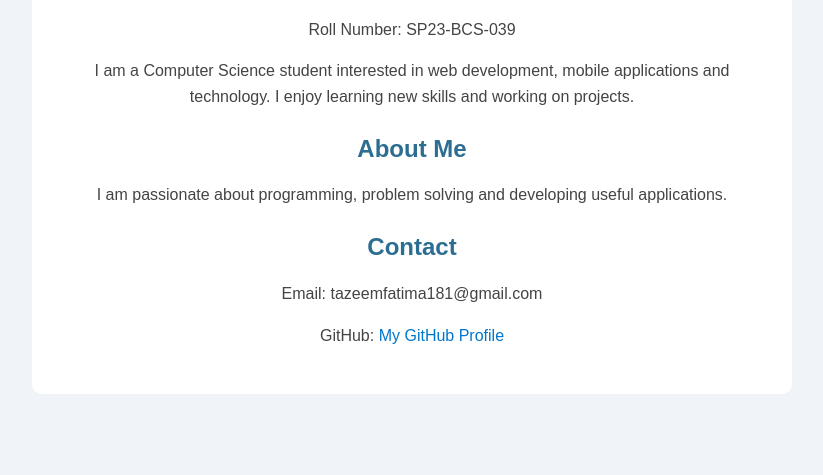
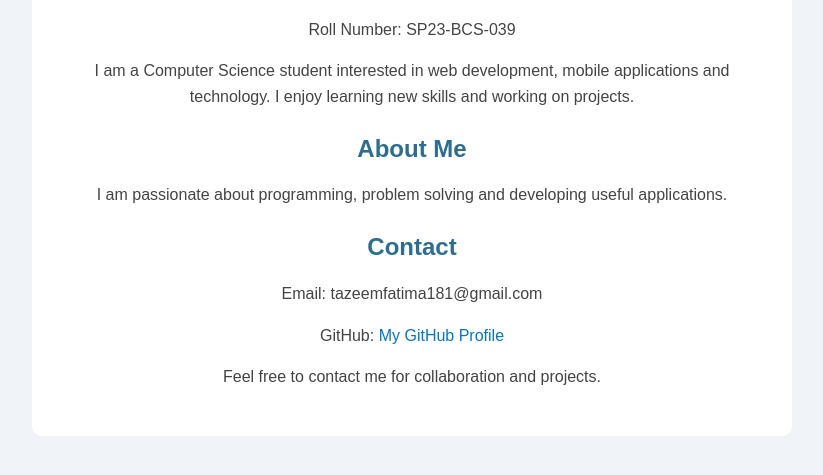
Before and after one commit to Tazeem-a/devops-a2-039, a plain HTML site: page index.html in a window 1280 px wide. Shown: the part 171-646 px from the top of the page, without its empty margins (228-1051 px from the left). Drawn offline with Linux system fonts and the light colour scheme.

Commit message:
Add contact section improvements

```diff
--- a/index.html
+++ b/index.html
@@ -34,12 +34,13 @@
         <section>
             <h2>Contact</h2>
             <p>Email: tazeemfatima181@gmail.com</p>
+
             <p>
                 GitHub:
                 <a href="https://github.com/Tazeem-a">
                     My GitHub Profile
                 </a>
-            </p>
+            </p><p>Feel free to contact me for collaboration and projects.</p>
         </section>
     </div>
 
```
